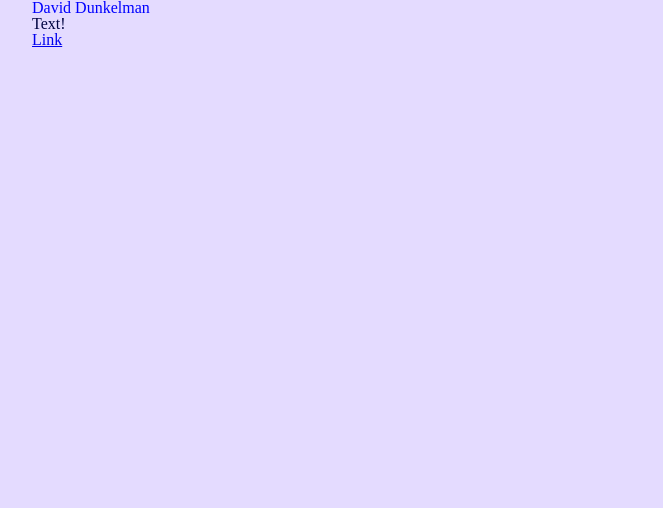
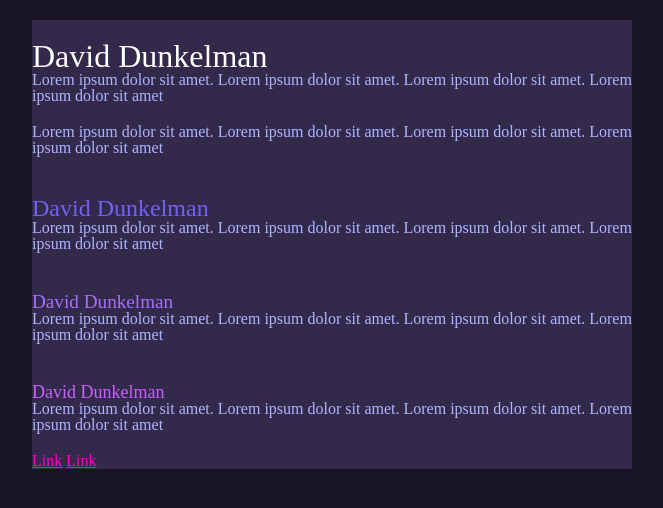
Before and after one commit to daviddunkelman/daviddunkelman.github.io, a plain HTML site: page index.html in a window 1280 px wide. Shown: the whole page, without its empty margins (308-971 px from the left). Drawn offline with Linux system fonts and the light colour scheme.

Commit message:
fiddling

```diff
--- a/index.html
+++ b/index.html
@@ -5,9 +5,19 @@
     <link rel="stylesheet" href="style.css">
 </head>
 <div class="container">
+
     <h1>David Dunkelman</h1>
-    <p>Text!</p>
+    <p>Lorem ipsum dolor sit amet. Lorem ipsum dolor sit amet. Lorem ipsum dolor sit amet. Lorem ipsum dolor sit amet</p>
+    <p>Lorem ipsum dolor sit amet. Lorem ipsum dolor sit amet. Lorem ipsum dolor sit amet. Lorem ipsum dolor sit amet</p>
 
+    <h2>David Dunkelman</h2>
+    <p>Lorem ipsum dolor sit amet. Lorem ipsum dolor sit amet. Lorem ipsum dolor sit amet. Lorem ipsum dolor sit amet</p>
+    <h3>David Dunkelman</h3>
+    <p>Lorem ipsum dolor sit amet. Lorem ipsum dolor sit amet. Lorem ipsum dolor sit amet. Lorem ipsum dolor sit amet</p>
+    <h4>David Dunkelman</h4>
+    <p>Lorem ipsum dolor sit amet. Lorem ipsum dolor sit amet. Lorem ipsum dolor sit amet. Lorem ipsum dolor sit amet</p>
+
+    <a href="abyrinth.html">Link</a>
     <a href="abyrinth.html">Link</a>
 
 
--- a/style.css
+++ b/style.css
@@ -1,14 +1,49 @@
 body {
-    background-color: rgb(228, 219, 255);
+    background-color: rgb(24, 19, 37);
     font-family: lexend;
-    color: rgb(0, 4, 66);
+    color: rgb(176, 181, 255);
     width: 600px;
     margin: 0 auto;
-    padding: 0 20px 20px 20px;
+    padding: 20px 20px 20px 20px;
+}
+p {
+    padding: 0 0 20px 0;
 }
 h1 {
-    color: blue;
+    color: rgb(255, 255, 255);
+    font-size:xx-large;
+    padding-top: 20px;
 }
+h2 {
+    color: rgb(118, 95, 245);
+    font-size: x-large;
+    padding-top: 20px;
+}
+h3 {
+    color: rgb(166, 111, 255);
+    font-size: larger;
+    padding-top: 20px;
+}
+h4 {
+    color: rgb(204, 95, 255);
+    font-size: large;
+    padding-top: 20px;
+}
+a {
+    color: rgb(255, 0, 212);
+
+}
+a:hover {
+    color: rgb(255, 255, 255);
+
+}
+a:active {
+    color: rgb(255, 123, 233);
+
+}
+
+
 .container {
     display: flexbox;
+    background-color: rgb(50, 41, 75);
 }
```
